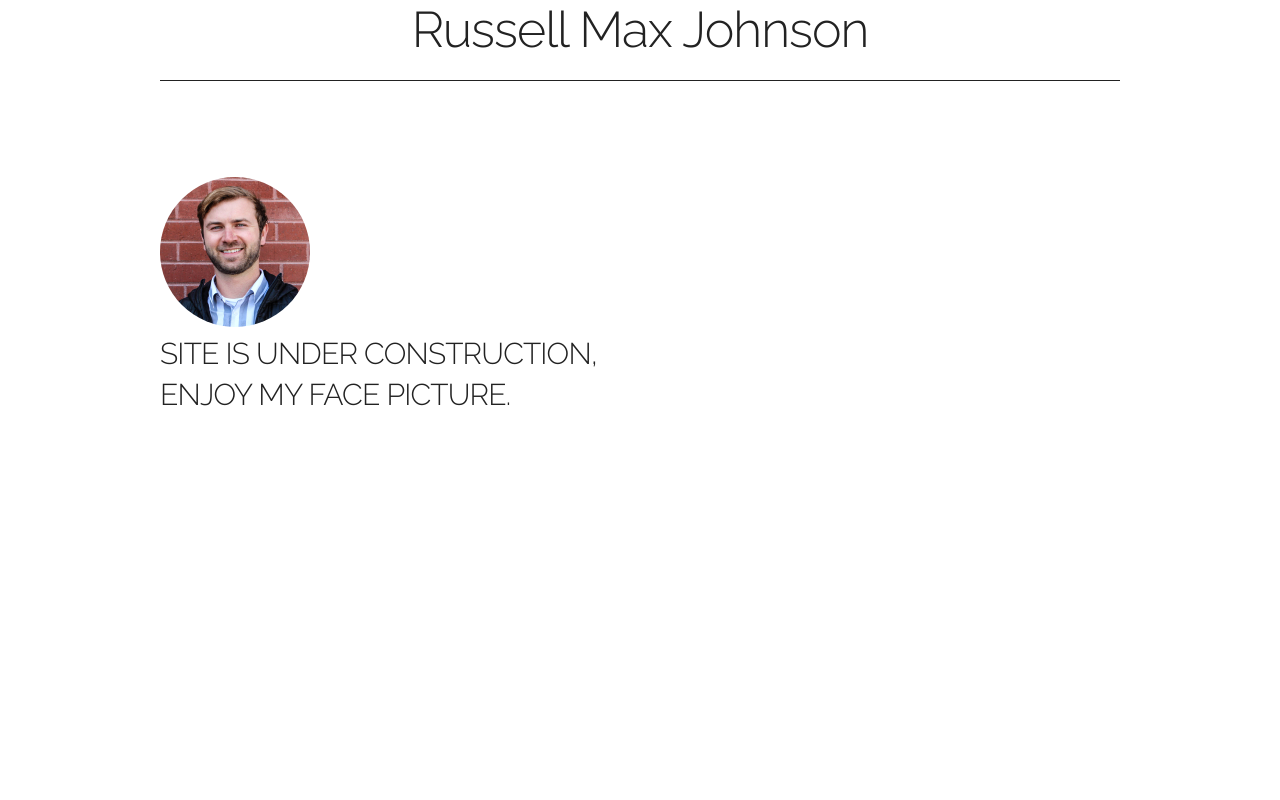
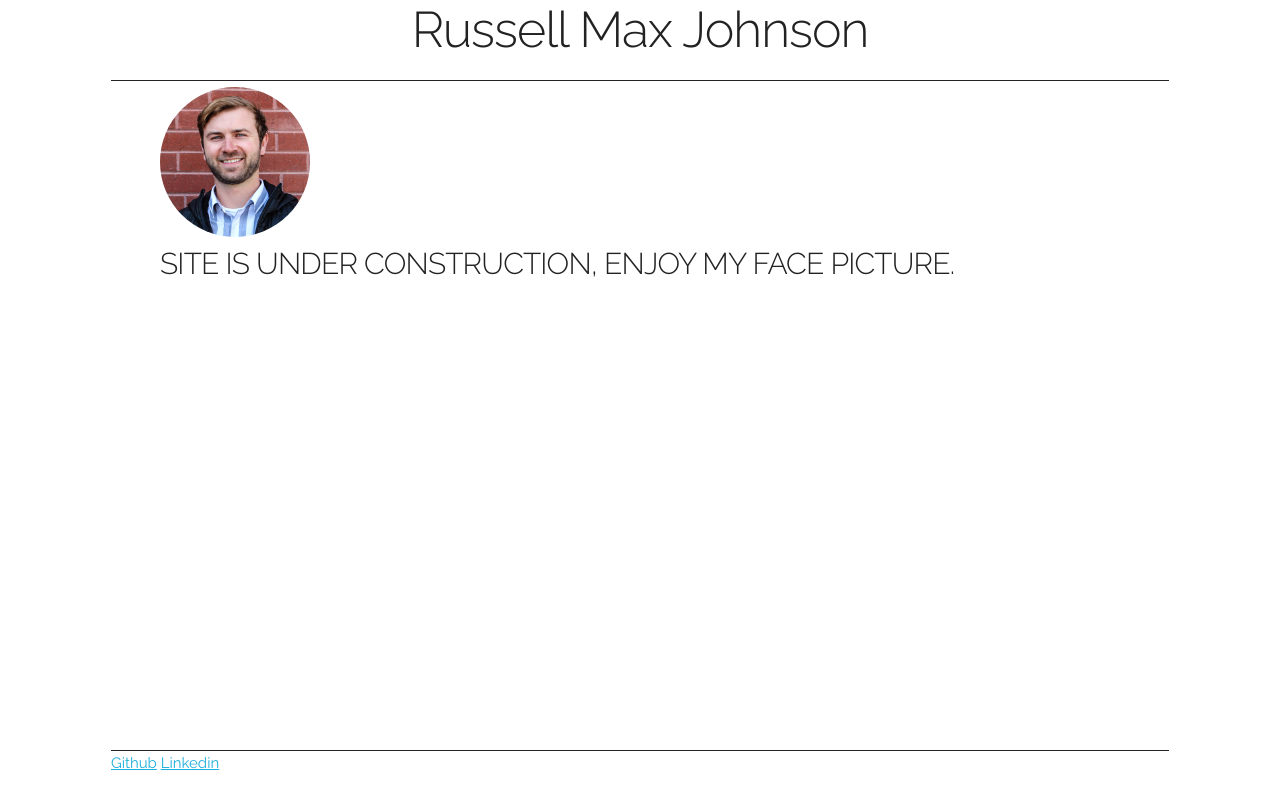
Before and after one commit to russell-johnson/russell-johnson.github.io, a plain HTML site: page index.html in a window 1280 px wide. Drawn offline with Linux system fonts and the light colour scheme.

Commit message:
header and footer now work work work work work

```diff
--- a/index.html
+++ b/index.html
@@ -9,22 +9,29 @@
   <link href="//fonts.googleapis.com/css?family=Raleway:400,300,600" rel="stylesheet" type="text/css">
   <link rel="stylesheet" href="normalize.css">
   <link rel="stylesheet" href="skeleton.css">
+  <link rel="stylesheet" href="style.css">
   <link rel="icon" type="image/png" href="images/favicon.png">
 </head>
 <body>
-  <div class="container">
-    <nav class="navbar">
-      <h1 class="center">Russell Max Johnson</h1>
-    </nav>
+  <div class="row">
+    <div class="navbar columns ten offset-by-one">
+      <nav class="">
+        <h1 class="center">Russell Max Johnson</h1>
+      </nav>
+    </div>
   </div>
-  <div class="container">
-    <div class="row">
-      <div class="one-half column" style="margin-top: 10%">
-        <img src= "images/russel_max.jpg" class="rcorners1">
+    <div class="container"
+      <div class="column twelve" style="">
+        <img src= "images/russel_max.jpg" class="rcorners1" />
         <h4>SITE IS UNDER CONSTRUCTION, ENJOY MY FACE PICTURE.</h4>
         <p> </p>
       </div>
     </div>
+  <div class="row">
+    <footer class="footer columns ten offset-by-one">
+      <a href="https://github.com/russell-johnson">Github</a>
+      <a href="https://www.linkedin.com/in/russellmax86">Linkedin</a>
+    </footer>
   </div>
 </body>
 </html>
--- a/skeleton.css
+++ b/skeleton.css
@@ -24,22 +24,8 @@
 - Media Queries
 */
 
-
-/* Grid
-–––––––––––––––––––––––––––––––––––––––––––––––––– */
-.rcorners1 {
-    border-radius: 50%;
-    width: 150px;
-    height: 150px;
-}
-
-.center {
-  text-align: center;
-}
-.navbar {
-  width: 100%;
-  border-bottom: solid 1px;
-}
+  /* Grid
+  –––––––––––––––––––––––––––––––––––––––––––––––––– */
 .container {
   position: relative;
   width: 100%;
--- /dev/null
+++ b/style.css
@@ -0,0 +1,43 @@
+/* Custom
+–––––––––––––––––––––––––––––––––––––––––––––––––– */
+.footer {
+  bottom: 0;
+  position: fixed;
+  width: 100%;
+  height: 50px;
+  background-color: white;
+  border-top: solid 1px;
+}
+
+body {
+  padding-top: 87px; /*50px for the height of the navbar + 37px for the offset*/
+  padding-bottom: 50px; /*50px for the height of the bottom navbar*/
+}
+
+. {
+  position: relative;
+  overflow: auto;
+  padding: 0;
+}
+
+.width_container {
+  width: 50px;
+
+}
+
+.rcorners1 {
+  border-radius: 50%;
+  width: 150px;
+  height: 150px;
+}
+
+.center {
+  text-align: center;
+}
+
+.navbar {
+  top: 0;
+  position: absolute;
+  width: 100%;
+  border-bottom: solid 1px;
+}
```
